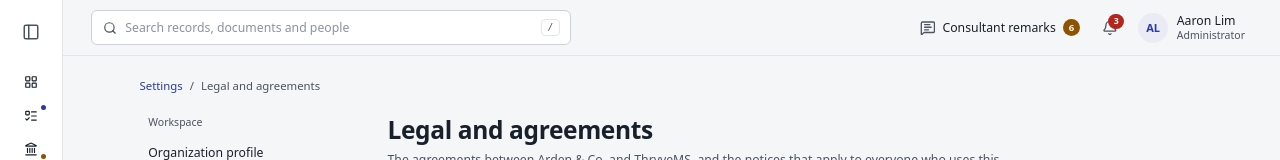
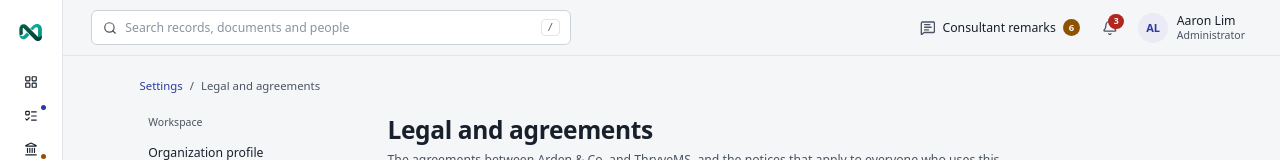
Before and after one commit to dbauto/afdhlskdfs-iqms-preview, a React (Vite) app in the folder app/: page /settings/legal in a window 1280 px wide. Shown: the top 160 px of the page. Built offline with nearby package versions, Linux system fonts and the light colour scheme.

Commit message:
Show ThryveMS symbol in collapsed sidebar using existing toggle

```diff
--- a/app/src/components/app/sidebar.tsx
+++ b/app/src/components/app/sidebar.tsx
@@ -210,7 +210,7 @@ export function Sidebar() {
             aria-label={collapsed ? "Expand sidebar" : "Collapse sidebar"}
             className="flex size-9 shrink-0 cursor-pointer items-center justify-center rounded-sm text-sidebar-muted hover:bg-sidebar-hover hover:text-sidebar-foreground"
           >
-            <PanelLeftIcon className="size-[18px]" />
+            {collapsed ? <ProductMark showName={false} className="[&>svg]:size-8" /> : <PanelLeftIcon className="size-[18px]" />}
           </button>
         </MaybeTip>
         {!collapsed && (
```
